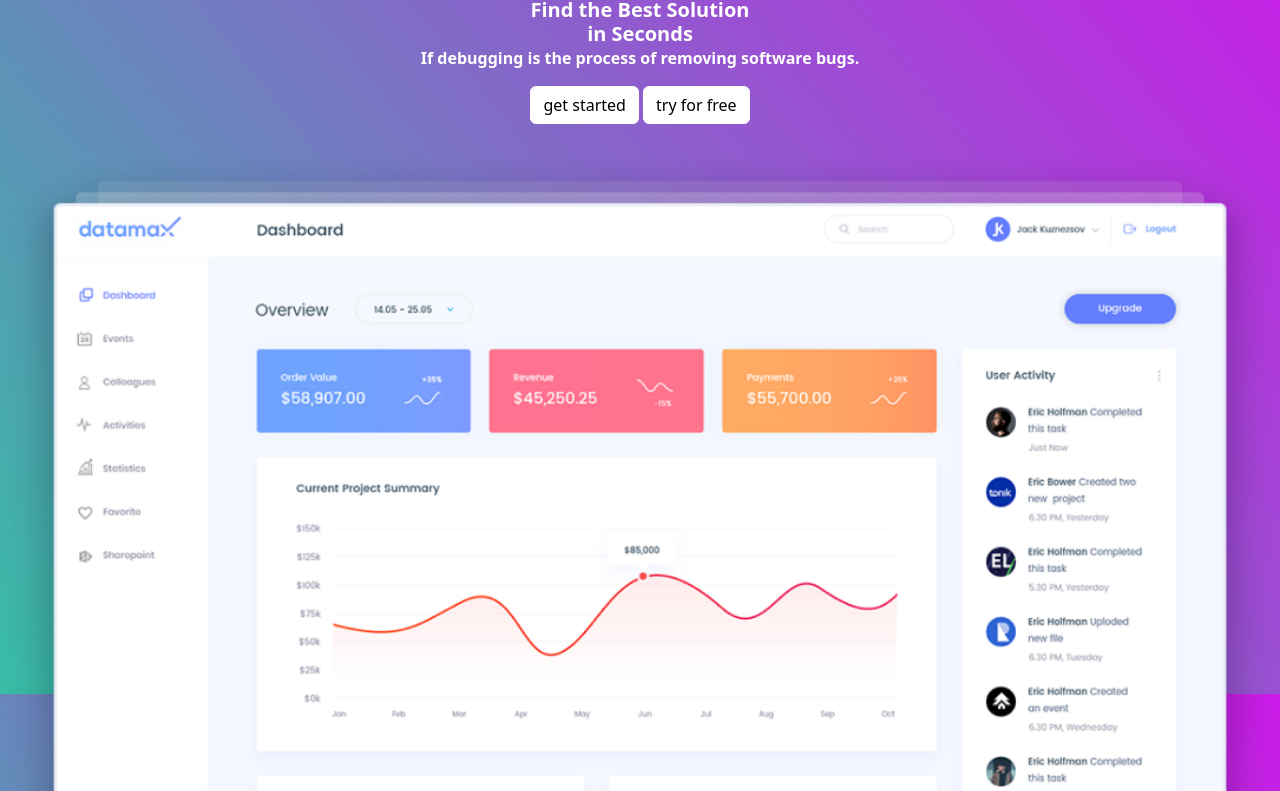
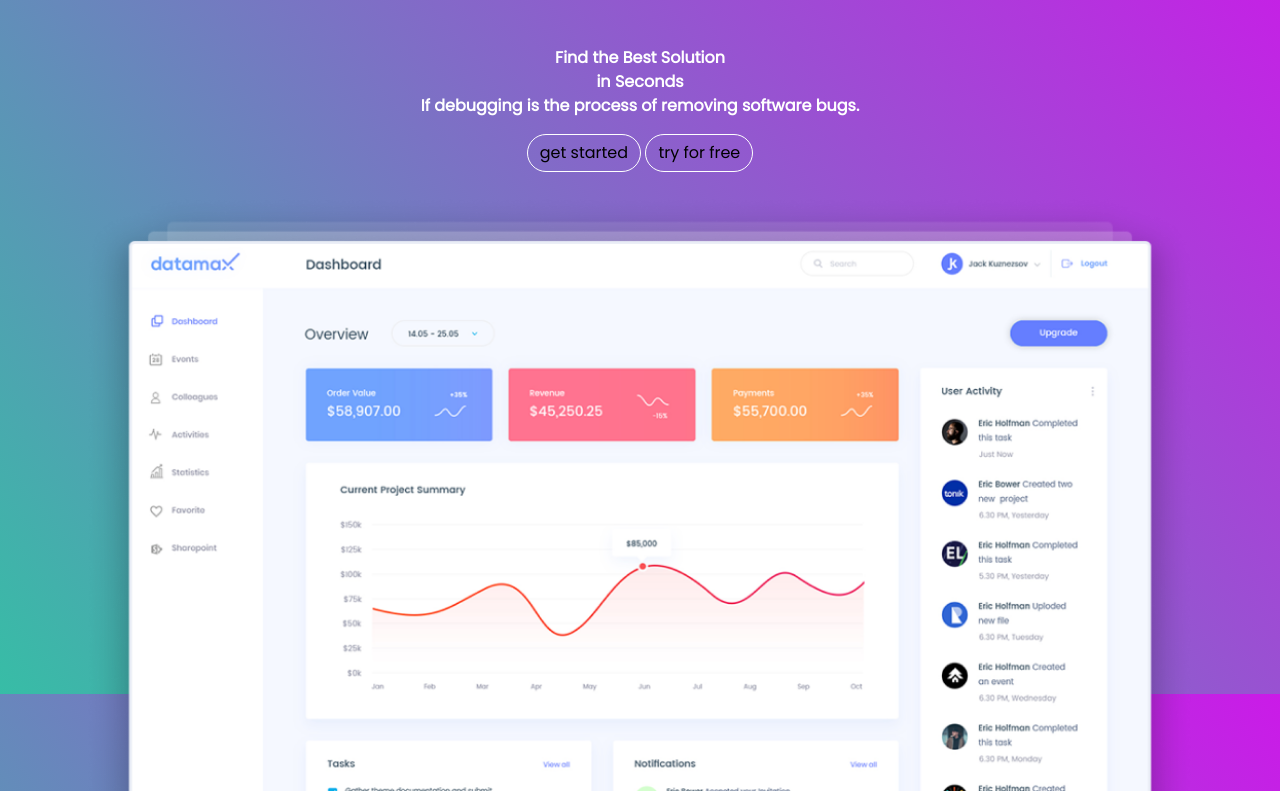
Before and after one commit to mahita098/Landing-page-test, a website: page src/index.html in a window 1280 px wide. Shown: the part 106-897 px from the top of the page. Drawn offline with nearby package versions, Linux system fonts and the light colour scheme.

Commit message:
Added changes

```diff
--- a/src/index.html
+++ b/src/index.html
@@ -5,11 +5,13 @@
     <meta http-equiv="X-UA-Compatible" content="IE=edge">
     <meta name="viewport" content="width=device-width, initial-scale=1.0">
     <title>Document</title>
-    <script src="../node_modules/bootstrap/dist/js/bootstrap.bundle.min.js"></script>
+    <link rel="preconnect" href="https://fonts.googleapis.com">
+    <link rel="preconnect" href="https://fonts.gstatic.com" crossorigin>
+    <link href="https://fonts.googleapis.com/css2?family=Poppins&display=swap" rel="stylesheet">
     <link rel="stylesheet" href="main.css">
 </head>
-<body>
-    <nav class="navbar navbar-expand-lg ">
+<body >
+    <nav class="navbar navbar-expand-lg">
         <div class="container">
           <a class="navbar-brand" href="#">
             <img src="images/logo dark.png" alt="Figma Land logo">
@@ -31,18 +33,23 @@
           </div>
         </div>
       </nav>
-      <main >
-        <div class="py-30">
-          <div class="card-body text-center">
-            <h5 class="card-title text-white fs-55 fw-bold">Find the Best Solution<br> in Seconds
-            </h5>
-            <p class="card-text text-white fw-bold">If debugging is the process of removing software bugs.</p>
-            <a href="#" class="btn btn-primary">get started</a>
-            <a href="#" class="btn btn-primary">try for free</a>
+      <main class="container" >
+        <div>
+          <div class="card-body text-center pt-5">
+            <p class="card-title text-white ">Find the Best Solution<br> in Seconds
+            </p>
+            <p class="card-text text-white">If debugging is the process of removing software bugs.</p>
+            <a href="#" class="btn btn-primary rounded-pill">get started</a>
+            <a href="#" class="btn btn-primary rounded-pill">try for free</a>
           </div>
           <img src="images/screen.png" class="card-img-bottom" alt="Statistics">
         </div>
 
       </main>
+
+
+
+      <script src="../node_modules/bootstrap/dist/js/bootstrap.bundle.min.js"></script>
+
 </body>
 </html>
--- a/src/main.scss
+++ b/src/main.scss
@@ -1,17 +1,26 @@
-// Custom.scss
-// Option A: Include all of Bootstrap
-
-$primary: white;
-
-// Include any default variable overrides here (though functions won't be available)
-
 
 @import "../node_modules/bootstrap/scss/bootstrap";
 
-// Then add additional custom code here
 body {
 
     background: linear-gradient(230.95deg, #CB1AE8 -0.37%, #37BDA6 100%);
     width: 100%;
     height: 100vh;
 }
+
+
+.btn {
+    background-color: transparent;
+    border-color: white;
+
+}
+
+.btn:hover {
+    background-color: white;;
+
+}
+
+:root {
+    --bs-body-font-family: 'Poppins', sans-serif;
+    --bs-body-font-weight: 900;
+}
```
Also changed, not shown: src/main.css, 1 other file.
